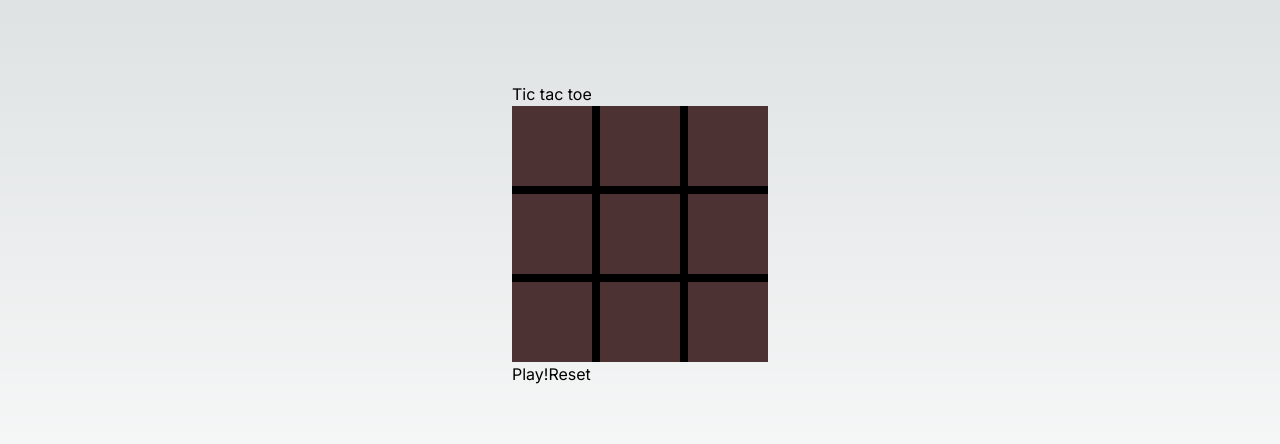
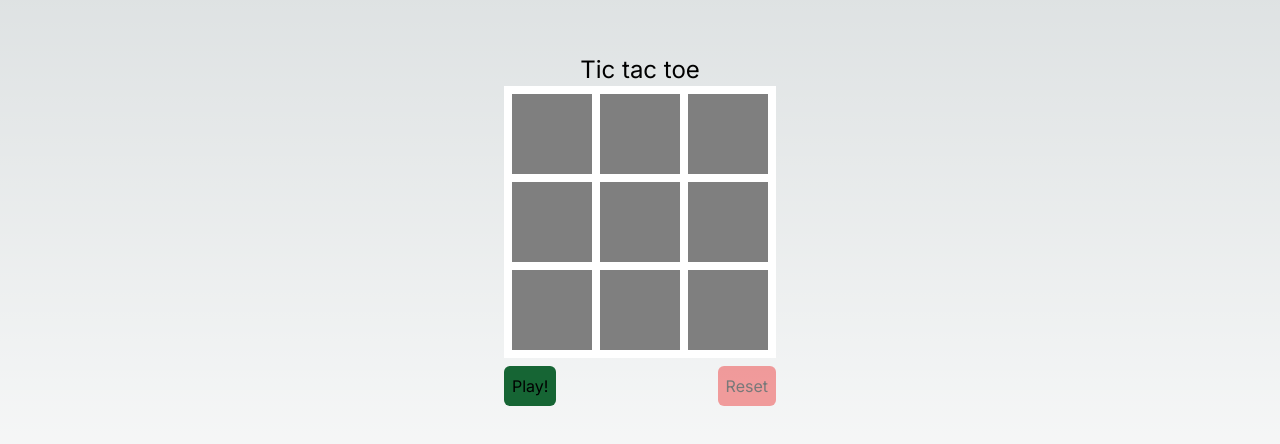
Before and after one commit to ulysses-ck/tateti-react-next, a Next.js app: page / in a window 1280 px wide. Shown: the part 166-610 px from the top of the page. Built offline with nearby package versions, Linux system fonts and the light colour scheme.

Commit message:
style(Game): add styles in general.

```diff
--- a/src/components/Board/index.tsx
+++ b/src/components/Board/index.tsx
@@ -1,4 +1,3 @@
-"use client";
 import Cell from "../Cell";
 
 export default function Board({
@@ -15,7 +14,8 @@ export default function Board({
 	isPlaying: boolean;
 }) {
 	return (
-		<div className="grid grid-cols-3 grid-row-3 gap-2 bg-black w-fit h-fit">
+		<div className={"p-2 bg-white"}>
+			<div className="grid grid-cols-3 grid-row-3 gap-2 w-fit h-fit">
 				{board.map((row, rowIndex) => {
 					return row.map((cell, cellIndex) => {
 						return (
@@ -34,5 +34,6 @@ export default function Board({
 					});
 				})}
 			</div>
+		</div>
 	);
 }
--- a/src/components/Cell/index.tsx
+++ b/src/components/Cell/index.tsx
@@ -39,12 +39,14 @@ export default function Cell({
 
 	return (
 		<button
-			className="w-[80px] h-[80px] bg-red-300 text-black text-4xl flex justify-center items-center cursor-pointer focus:outline-none focus:border-none border-none disabled:opacity-30"
+			className="w-[80px] h-[80px] bg-black text-4xl flex justify-center items-center cursor-pointer focus:outline-none focus:border-none border-none opacity-100 disabled:opacity-50 disabled:cursor-not-allowed"
 			key={`${rowIndex}${cellIndex}`}
 			onClick={() => handleClickCell(rowIndex, cellIndex)}
 			disabled={!isPlaying}
 		>
-			{cell}
+			<span className={cell === "X" ? "text-blue-700" : "text-red-600"}>
+				{cell}
+			</span>
 		</button>
 	);
 }
--- a/src/components/Game/index.tsx
+++ b/src/components/Game/index.tsx
@@ -108,7 +108,7 @@ export default function Game() {
 	};
 	return (
 		<section>
-			<h1>Tic tac toe</h1>
+			<h1 className="text-center text-2xl">Tic tac toe</h1>
 			<Board
 				board={board}
 				player={player}
@@ -116,9 +116,21 @@ export default function Game() {
 				setPlayer={setPlayer}
 				isPlaying={isPlaying}
 			/>
-			<div>
-				<button onClick={handleClickPlay}>Play!</button>
-				<button onClick={handleClickReset}>Reset</button>
+			<div className="flex justify-between py-2">
+				<button
+					onClick={handleClickPlay}
+					disabled={isPlaying}
+					className="bg-green-800 p-2 rounded-md disabled:bg-green-500 disabled:cursor-not-allowed disabled:opacity-50"
+				>
+					Play!
+				</button>
+				<button
+					onClick={handleClickReset}
+					disabled={!isPlaying}
+					className="bg-red-800 p-2 rounded-md disabled:bg-red-500 disabled:cursor-not-allowed disabled:opacity-50"
+				>
+					Reset
+				</button>
 			</div>
 		</section>
 	);
```
Lines whose indentation alone changed are shown as unchanged.
